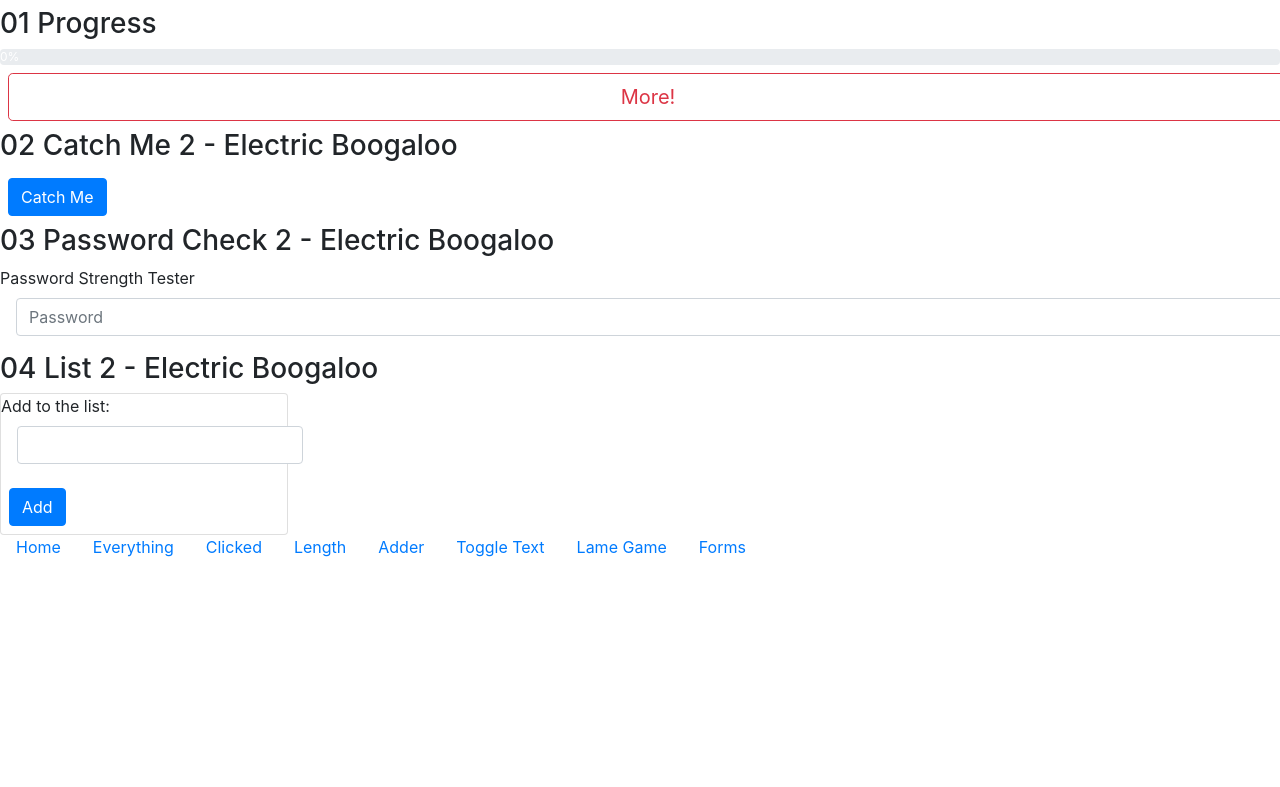
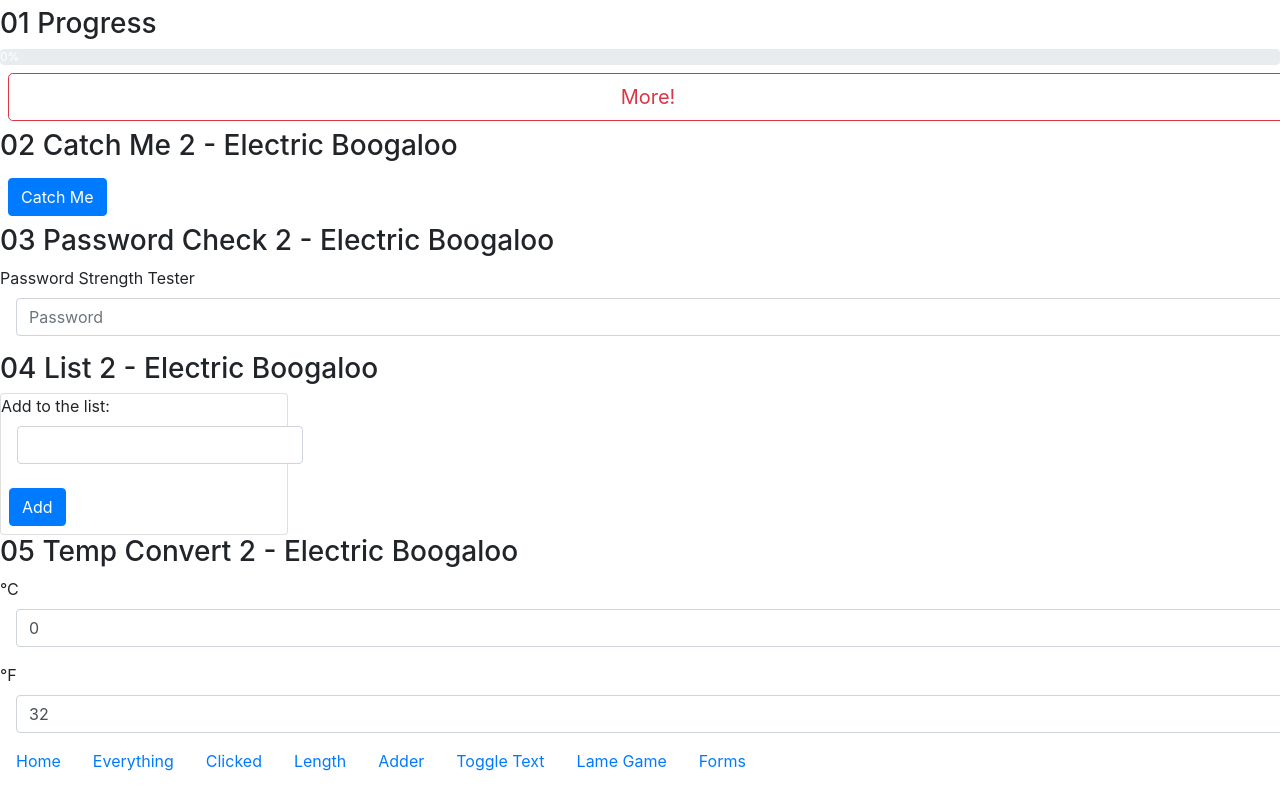
Before and after one commit to nosvalds/devMe-week9--react, a React (Create React App) app in the folder devme-react-exercises/: page /all-stuff in a window 1280 px wide. Shown: the part 3420-4207 px from the top of the page. Before the commit the page ends 3993 px from the top, so only its background shows below. Built offline with nearby package versions, Linux system fonts and the light colour scheme.

Commit message:
06 Prebuilt - 05 Temp Converter 2 complete

```diff
--- a/devme-react-exercises/src/components/Stuff.js
+++ b/devme-react-exercises/src/components/Stuff.js
@@ -24,6 +24,7 @@ import Progress from '../prebuiltcomponents/Progress';
 import CatchMeIfYouCan2 from '../prebuiltcomponents/CatchMeIfYouCan';
 import PasswordStrength2 from '../prebuiltcomponents/PasswordStrength2';
 import List2 from '../prebuiltcomponents/List2';
+import TempConverter2 from '../prebuiltcomponents/TempConverter2';
 
 const Stuff = ({ square }) => {
     let names = ["James P. Sullivan", "Mike Wazowski", "Boo", "Randall Boggs", "Roz", "Fungus"];
@@ -46,7 +47,7 @@ const Stuff = ({ square }) => {
     let x = 5;
 
   return (
-    <React.Fragment>
+    <React.Fragment >
         <Header>
           Hello, world
         </Header>
@@ -147,6 +148,9 @@ const Stuff = ({ square }) => {
         <h3>04 List 2 - Electric Boogaloo</h3>
         <List2 />
 
+        <h3>05 Temp Convert 2 - Electric Boogaloo</h3>
+        <TempConverter2 />
+
 
     </React.Fragment>
   );
--- /dev/null
+++ b/devme-react-exercises/src/prebuiltcomponents/TempConverter2.js
@@ -0,0 +1,61 @@
+import React, { Component } from 'react';
+import Form from 'react-bootstrap/Form'
+
+
+class TempConverter extends Component {
+    constructor(props) {
+        super(props);
+        this.state = {
+            tempC: 0,
+            tempF: 32
+        }
+        this.handleChangeC = this.handleChangeC.bind(this);
+        this.handleChangeF = this.handleChangeF.bind(this);
+    }
+
+    handleChangeF(e) {
+        let tempF = e.currentTarget.value;
+        let tempC = (tempF - 32) * (5 / 9);
+        this.setState({
+            tempC: tempC,
+            tempF: tempF
+        })
+    }
+
+    handleChangeC(e) {
+        let tempC = e.currentTarget.value;
+        let tempF = tempC * (9 / 5) + 32;
+        this.setState({
+            tempC: tempC,
+            tempF: tempF
+        })
+    }
+
+    render() {
+        const { tempC, tempF } = this.state;
+        return (
+            <Form>
+                <Form.Group>
+                    <Form.Label>°C</Form.Label>
+                    <Form.Control
+                        type="number"
+                        onChange={ this.handleChangeC }
+                        value={ tempC }
+                    >
+                    </Form.Control>
+                </Form.Group>
+                <Form.Group>
+                    <Form.Label>°F</Form.Label>
+                    <Form.Control
+                        type="number"
+                        onChange={ this.handleChangeF }
+                        value={ tempF }
+                    >
+                    </Form.Control>
+                </Form.Group>
+            </Form>
+        )
+    }
+}
+
+export default TempConverter;
```
